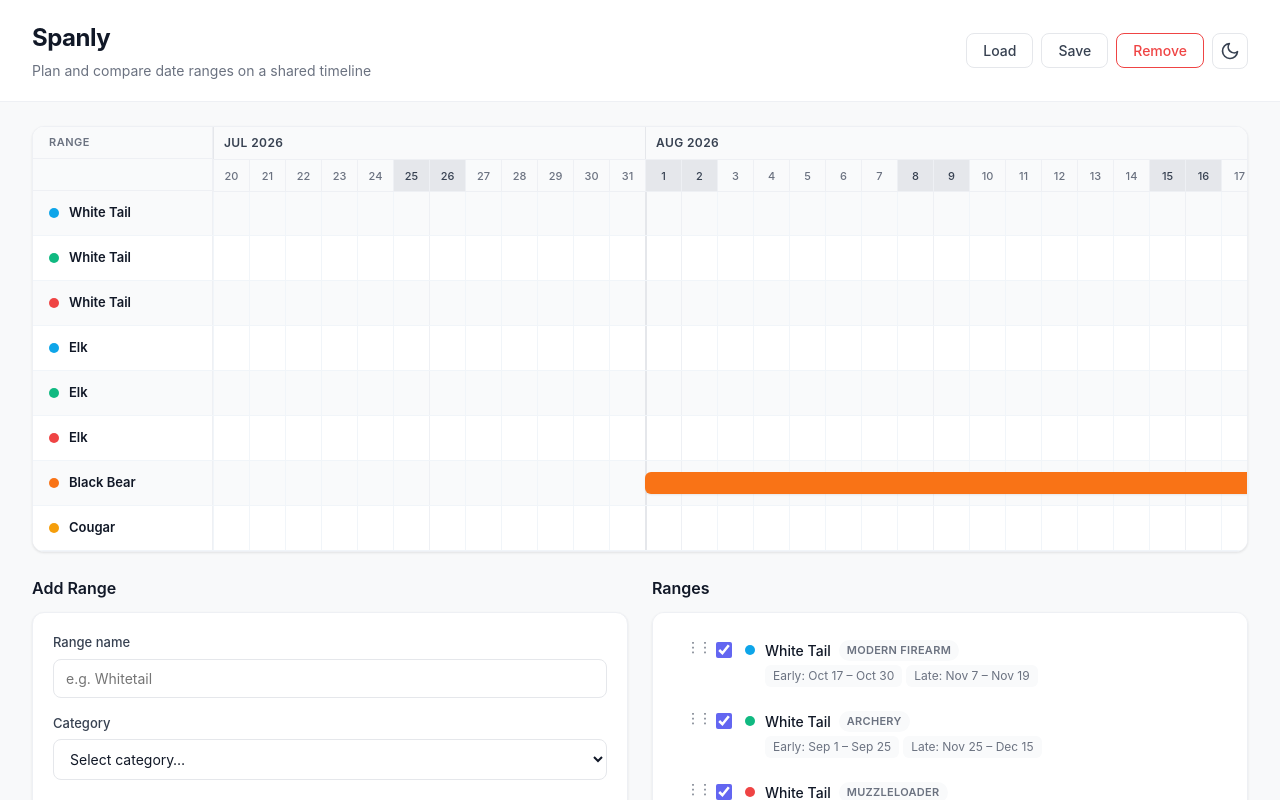
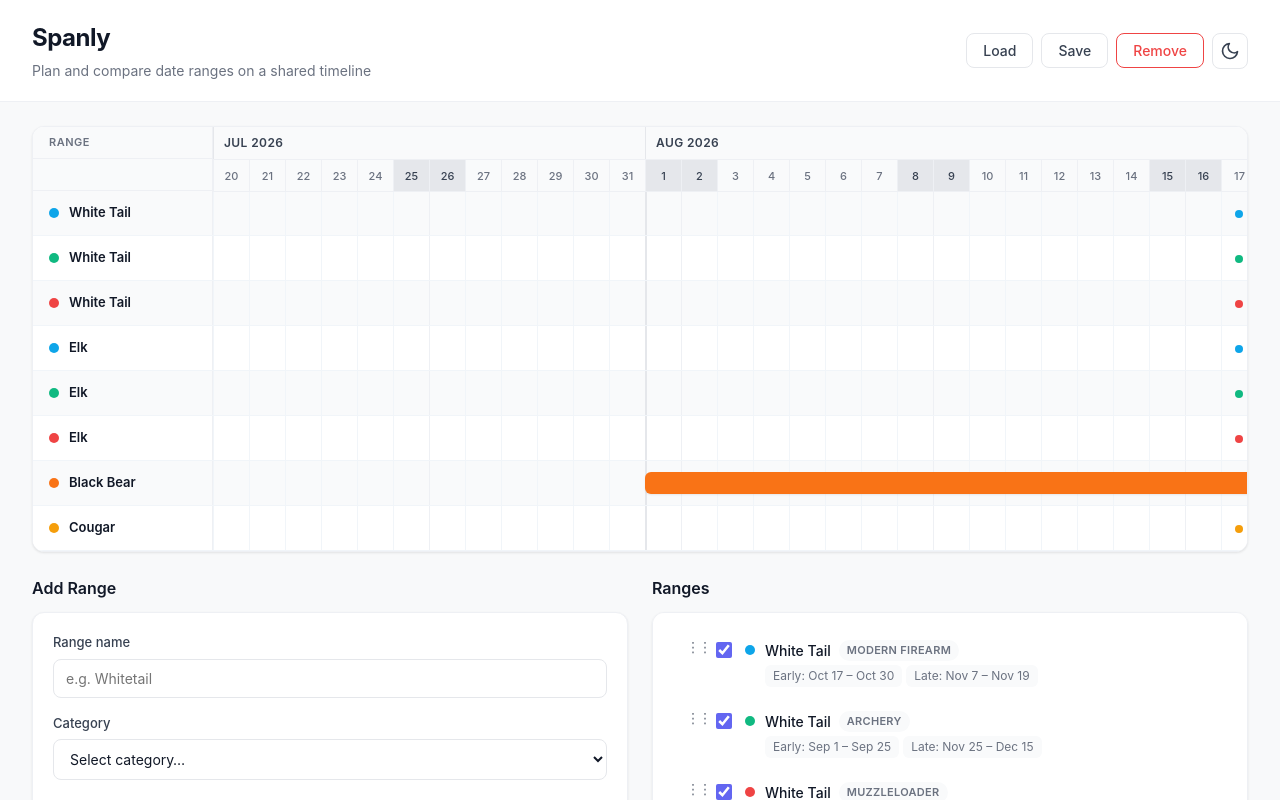
Before and after one commit to TheMustyCow/spanly, a React (Vite) app: page / in a window 1280 px wide. Both pictures are taken after a click on the button "Demo". Shown: the top 800 px of the page. Built offline with nearby package versions, Linux system fonts and the light colour scheme.

Commit message:
Add TimelineIndicators component for enhanced section visibility and scrolling behavior

```diff
--- a/src/components/Timeline.css
+++ b/src/components/Timeline.css
@@ -1,6 +1,8 @@
 .timeline-card {
   --tl-label-width: 180px;
   --tl-day-height: 32px;
+  --tl-row-height: 45px;
+  position: relative;
   background: var(--card-bg);
   border-radius: 12px;
   box-shadow: var(--shadow);
@@ -181,7 +183,8 @@
 
 .tl-range-row {
   display: flex;
-  height: 44px;
+  height: var(--tl-row-height);
+  box-sizing: border-box;
   align-items: stretch;
   border-bottom: 1px solid var(--border-light);
 }
@@ -231,6 +234,40 @@
   position: relative;
   height: 100%;
   flex-shrink: 0;
+}
+
+/* Keep off-screen section hints at the visible edges, clear of the labels. */
+.tl-edge-indicators {
+  position: absolute;
+  top: calc(32px + var(--tl-day-height));
+  left: var(--tl-label-width);
+  right: 0;
+  z-index: 15;
+  pointer-events: none;
+}
+
+.tl-edge-row {
+  position: relative;
+  height: var(--tl-row-height);
+}
+
+.tl-edge-indicator {
+  position: absolute;
+  top: 50%;
+  transform: translateY(-50%);
+  width: 8px;
+  height: 8px;
+  border-radius: 50%;
+  background: currentColor;
+  pointer-events: auto;
+}
+
+.tl-edge-indicator.left {
+  left: 4px;
+}
+
+.tl-edge-indicator.right {
+  right: 4px;
 }
 
 /* vertical grid lines */
--- a/src/components/Timeline.tsx
+++ b/src/components/Timeline.tsx
@@ -38,9 +38,75 @@ function formatMonth(date: Date): string {
   return date.toLocaleDateString(undefined, { month: 'short', year: 'numeric' });
 }
 
+function TimelineIndicators({ ranges, timelineStart, scrollRef }: {
+  ranges: SeasonRange[];
+  timelineStart: Date;
+  scrollRef: React.RefObject<HTMLDivElement | null>;
+}) {
+  const sections = useMemo(() => ranges.map((range) => range.ranges.map((section) => ({
+    start: daysBetween(timelineStart, parseDate(section.startDate)) * DAY_WIDTH,
+    end: (daysBetween(timelineStart, parseDate(section.endDate)) + 1) * DAY_WIDTH,
+  }))), [ranges, timelineStart]);
+  const [hidden, setHidden] = useState<{ left: boolean; right: boolean }[]>([]);
+
+  useEffect(() => {
+    const scroller = scrollRef.current;
+    if (!scroller) return;
+    let frame = 0;
+
+    function update() {
+      frame = 0;
+      if (!scroller) return;
+      const labelWidth = scroller.querySelector('.tl-header-labels')?.getBoundingClientRect().width ?? 0;
+      const left = scroller.scrollLeft;
+      const right = left + scroller.clientWidth - labelWidth;
+      const next = sections.map((row) => ({
+        left: row.some((section) => section.end <= left),
+        right: row.some((section) => section.start >= right),
+      }));
+      setHidden((prev) => prev.length === next.length && next.every((row, i) =>
+        row.left === prev[i].left && row.right === prev[i].right
+      ) ? prev : next);
+    }
+
+    function scheduleUpdate() {
+      if (!frame) frame = requestAnimationFrame(update);
+    }
+
+    const observer = new ResizeObserver(scheduleUpdate);
+    observer.observe(scroller);
+    scroller.addEventListener('scroll', scheduleUpdate, { passive: true });
+    scheduleUpdate();
+    return () => {
+      cancelAnimationFrame(frame);
+      observer.disconnect();
+      scroller.removeEventListener('scroll', scheduleUpdate);
+    };
+  }, [sections, scrollRef]);
+
+  return (
+    <div className="tl-edge-indicators">
+      {ranges.map((range, i) => (
+        <div key={range.id} className="tl-edge-row" style={{ color: range.color }}>
+          {(['left', 'right'] as const).map((direction) => hidden[i]?.[direction] && (
+            <span
+              key={direction}
+              className={`tl-edge-indicator ${direction}`}
+              role="img"
+              aria-label={`${range.name}: more sections to the ${direction}`}
+              title={`More sections to the ${direction}`}
+            />
+          ))}
+        </div>
+      ))}
+    </div>
+  );
+}
+
 
 export const Timeline: React.FC<TimelineProps> = ({ ranges }) => {
   const enabled = useMemo(() => ranges.filter((r) => r.enabled), [ranges]);
+  const scrollRef = useRef<HTMLDivElement>(null);
 
   const [tooltip, setTooltip] = useState<{
     visible: boolean;
@@ -174,7 +240,7 @@ export const Timeline: React.FC<TimelineProps> = ({ ranges }) => {
 
   return (
     <div className="timeline-card">
-      <div className="timeline-scroll-wrapper" onScroll={hideTooltip}>
+      <div ref={scrollRef} className="timeline-scroll-wrapper" onScroll={hideTooltip}>
         <div className="timeline-content" style={{ width: `calc(var(--tl-label-width) + ${trackWidth}px)` }}>
           {/* Sticky header */}
           <div className="tl-sticky-header">
@@ -282,6 +348,8 @@ export const Timeline: React.FC<TimelineProps> = ({ ranges }) => {
         </div>
       </div>
 
+      <TimelineIndicators ranges={enabled} timelineStart={timelineStart} scrollRef={scrollRef} />
+
       {/* Custom tooltip */}
       {tooltip.visible && (
         <div
```
